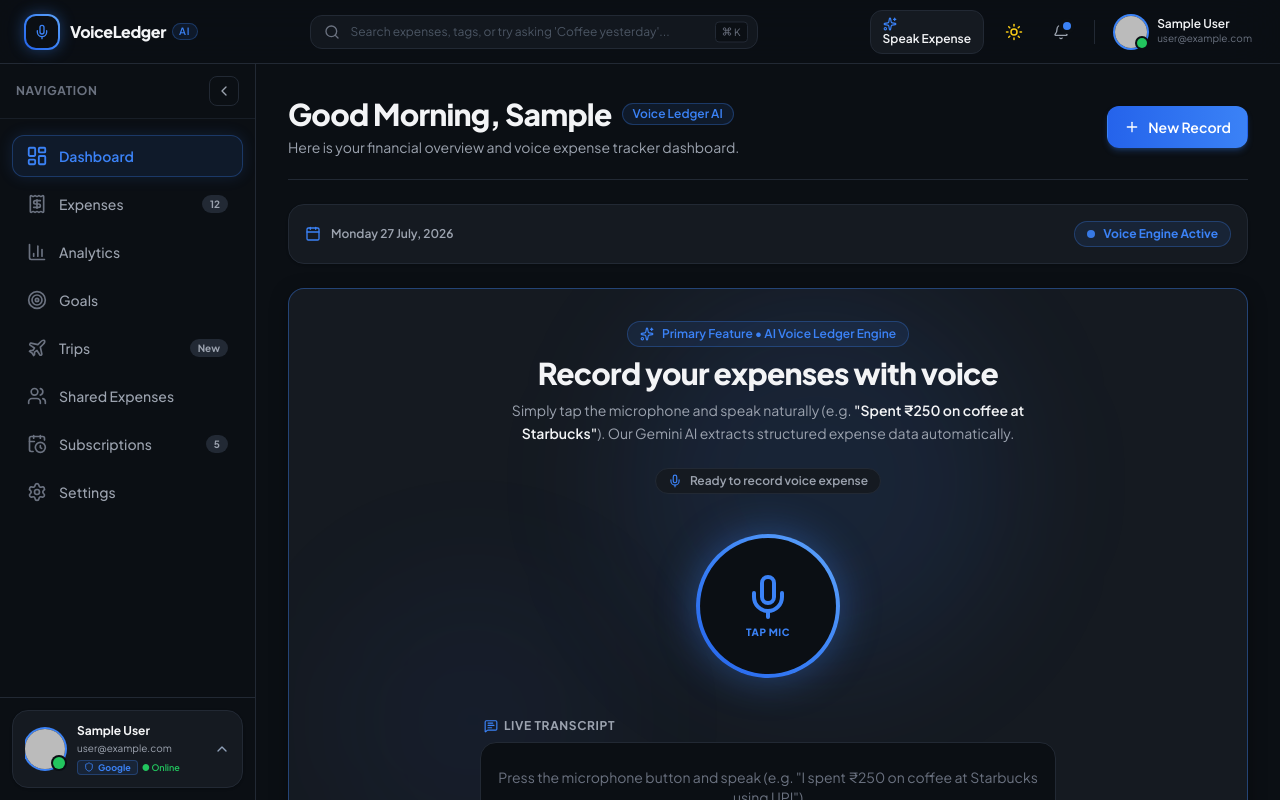
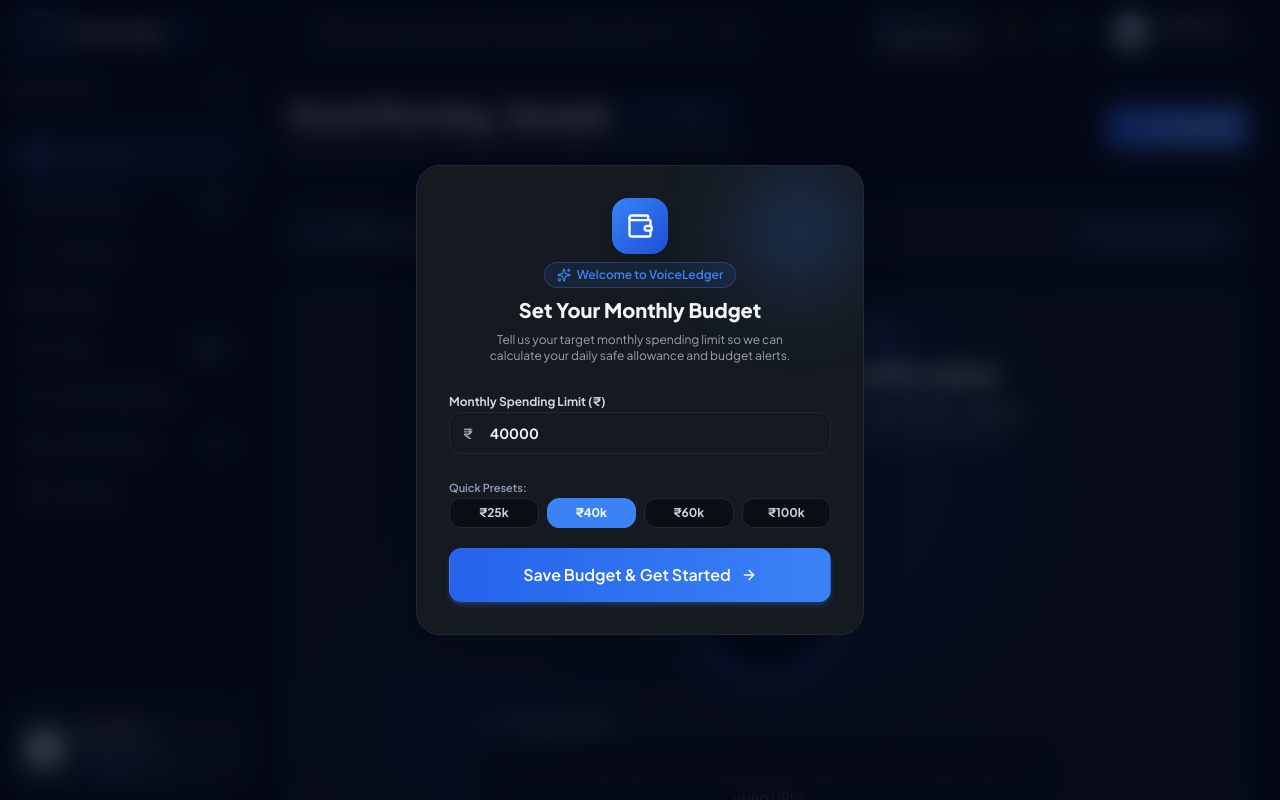
Before and after one commit to shelartanmay75-cyber/VoiceLedger, a React (Vite) app: page / in a window 1280 px wide. Shown: the top 800 px of the page. Built offline with nearby package versions, Linux system fonts and the light colour scheme; no server answers; the database is empty; sample sign-in values are in the browser's storage.

Commit message:
Instant expense loading, new user monthly budget setup modal, and clean slate goals page

```diff
--- /dev/null
+++ b/src/components/modals/MonthlyBudgetSetupModal.tsx
@@ -0,0 +1,117 @@
+import React, { useState } from 'react';
+import { motion, AnimatePresence } from 'framer-motion';
+import { Wallet, Sparkles, ArrowRight } from 'lucide-react';
+import { useData } from '../../context/DataContext';
+import { Button } from '../ui/Button';
+import { Input } from '../ui/Input';
+
+interface MonthlyBudgetSetupModalProps {
+  isOpen: boolean;
+  onClose: () => void;
+}
+
+export const MonthlyBudgetSetupModal: React.FC<MonthlyBudgetSetupModalProps> = ({ isOpen, onClose }) => {
+  const { profile, updateProfile } = useData();
+  const [budgetInput, setBudgetInput] = useState<string>(profile.monthlyBudget?.toString() || '40000');
+  const [isSaving, setIsSaving] = useState(false);
+
+  if (!isOpen) return null;
+
+  const quickOptions = [25000, 40000, 60000, 100000];
+
+  const handleSave = async (e: React.FormEvent) => {
+    e.preventDefault();
+    const numericValue = parseFloat(budgetInput);
+    if (isNaN(numericValue) || numericValue <= 0) return;
+
+    setIsSaving(true);
+    await updateProfile({
+      monthlyBudget: numericValue,
+      hasConfiguredBudget: true,
+    });
+    setIsSaving(false);
+    onClose();
+  };
+
+  return (
+    <AnimatePresence>
+      <div className="fixed inset-0 z-50 flex items-center justify-center p-4 bg-slate-950/70 backdrop-blur-md">
+        <motion.div
+          initial={{ opacity: 0, scale: 0.95, y: 10 }}
+          animate={{ opacity: 1, scale: 1, y: 0 }}
+          exit={{ opacity: 0, scale: 0.95, y: 10 }}
+          className="w-full max-w-md bg-white dark:bg-[#151A21] border border-slate-200 dark:border-[#222934] rounded-3xl shadow-2xl overflow-hidden p-6 sm:p-8 space-y-6 relative"
+        >
+          {/* Top Decorative Glow */}
+          <div className="absolute top-0 right-0 w-32 h-32 bg-[#3B82F6]/20 rounded-full blur-2xl pointer-events-none" />
+
+          <div className="text-center space-y-2 relative z-10">
+            <div className="w-14 h-14 mx-auto rounded-2xl bg-gradient-to-br from-[#3B82F6] to-[#1D4ED8] p-3 flex items-center justify-center shadow-lg text-white">
+              <Wallet className="w-7 h-7" />
+            </div>
+            <div className="inline-flex items-center gap-1.5 px-3 py-1 rounded-full text-xs font-semibold bg-[#3B82F6]/10 text-[#3B82F6] border border-[#3B82F6]/30">
+              <Sparkles className="w-3.5 h-3.5" />
+              <span>Welcome to VoiceLedger</span>
+            </div>
+            <h2 className="text-xl font-extrabold text-slate-900 dark:text-[#F3F4F6]">
+              Set Your Monthly Budget
+            </h2>
+            <p className="text-xs text-slate-500 dark:text-[#9CA3AF] max-w-xs mx-auto">
+              Tell us your target monthly spending limit so we can calculate your daily safe allowance and budget alerts.
+            </p>
+          </div>
+
+          <form onSubmit={handleSave} className="space-y-5 relative z-10">
+            <div className="space-y-2">
+              <label className="text-xs font-bold text-slate-700 dark:text-[#D1D5DB]">
+                Monthly Spending Limit (₹)
+              </label>
+              <Input
+                type="number"
+                value={budgetInput}
+                onChange={(e) => setBudgetInput(e.target.value)}
+                placeholder="40000"
+                leftIcon={<span className="text-sm font-bold text-slate-400">₹</span>}
+                required
+                min="1000"
+                className="text-lg font-bold"
+              />
+            </div>
+
+            {/* Quick Presets */}
+            <div className="space-y-1.5">
+              <span className="text-[11px] font-semibold text-slate-400">Quick Presets:</span>
+              <div className="grid grid-cols-4 gap-2">
+                {quickOptions.map((opt) => (
+                  <button
+                    key={opt}
+                    type="button"
+                    onClick={() => setBudgetInput(opt.toString())}
+                    className={`py-1.5 text-xs font-bold rounded-xl border transition-all ${
+                      budgetInput === opt.toString()
+                        ? 'bg-[#3B82F6] text-white border-[#3B82F6]'
+                        : 'bg-slate-100 dark:bg-[#0B0F14] text-slate-700 dark:text-[#D1D5DB] border-slate-200 dark:border-[#222934] hover:border-[#3B82F6]/50'
+                    }`}
+                  >
+                    ₹{(opt / 1000).toFixed(0)}k
+                  </button>
+                ))}
+              </div>
+            </div>
+
+            <Button
+              type="submit"
+              variant="primary"
+              size="lg"
+              className="w-full font-bold shadow-lg shadow-[#3B82F6]/25"
+              disabled={isSaving}
+              rightIcon={<ArrowRight className="w-4 h-4" />}
+            >
+              {isSaving ? 'Saving...' : 'Save Budget & Get Started'}
+            </Button>
+          </form>
+        </motion.div>
+      </div>
+    </AnimatePresence>
+  );
+};
--- a/src/pages/DashboardPage.tsx
+++ b/src/pages/DashboardPage.tsx
@@ -23,11 +23,15 @@
 import { Button } from '../components/ui/Button';
 import { AddExpenseModal } from '../components/expenses/AddExpenseModal';
 import { VoiceRecorder } from '../components/voice/VoiceRecorder';
+import { MonthlyBudgetSetupModal } from '../components/modals/MonthlyBudgetSetupModal';
 
 export const DashboardPage: React.FC = () => {
   const { user, isGuest } = useAuth();
   const { expenses, goals, profile } = useData();
   const [isAddExpenseModalOpen, setIsAddExpenseModalOpen] = useState(false);
+  const [isBudgetModalOpen, setIsBudgetModalOpen] = useState(true);
+
+  const isNewUserBudgetNeeded = !isGuest && Boolean(user) && !profile.hasConfiguredBudget;
 
   // Dynamic spending calculations from real user expenses
   const totalSpent = expenses.reduce((acc, curr) => acc + curr.amount, 0);
@@ -430,6 +434,12 @@
         isOpen={isAddExpenseModalOpen}
         onClose={() => setIsAddExpenseModalOpen(false)}
       />
+
+      {/* New User Monthly Budget Setup Modal */}
+      <MonthlyBudgetSetupModal
+        isOpen={Boolean(isNewUserBudgetNeeded && isBudgetModalOpen)}
+        onClose={() => setIsBudgetModalOpen(false)}
+      />
     </PageContainer>
   );
 };
--- a/src/pages/GoalsPage.tsx
+++ b/src/pages/GoalsPage.tsx
@@ -10,8 +10,6 @@
   Award,
   Sparkles,
   PieChart,
-  IndianRupee,
-  Calendar as CalendarIcon,
   X,
 } from 'lucide-react';
 import { PageContainer } from '../components/layout/PageContainer';
@@ -19,10 +17,9 @@
 import { Button } from '../components/ui/Button';
 import { Input } from '../components/ui/Input';
 import { useData } from '../context/DataContext';
-import { mockCategoryBudgets } from '../data/mockFeatureData';
 
 export const GoalsPage: React.FC = () => {
-  const { goals, addGoal, depositToGoal } = useData();
+  const { goals, expenses, profile, addGoal, depositToGoal } = useData();
   const [isAddModalOpen, setIsAddModalOpen] = useState(false);
   const [depositGoalId, setDepositGoalId] = useState<string | null>(null);
   const [depositAmount, setDepositAmount] = useState('');
@@ -30,9 +27,8 @@
   // Add goal state
   const [goalTitle, setGoalTitle] = useState('');
   const [targetAmount, setTargetAmount] = useState('');
-  const [targetDate, setTargetDate] = useState('Dec 2026');
-  const [targetDateIso, setTargetDateIso] = useState('2026-12-31');
-  const [goalCategory, setGoalCategory] = useState('Safety');
+  const targetDate = 'Dec 2026';
+  const [targetCategory, setTargetCategory] = useState('Safety');
 
   const totalGoalsSaved = goals.reduce((acc, curr) => acc + curr.currentAmount, 0);
 
@@ -45,9 +41,9 @@
       targetAmount: parseFloat(targetAmount),
       currentAmount: 0,
       targetDate,
-      category: goalCategory,
-      iconName: goalCategory === 'Travel' ? 'Plane' : goalCategory === 'Electronics' ? 'Laptop' : 'ShieldCheck',
-      color: goalCategory === 'Travel' ? 'from-[#F59E0B] to-[#D97706]' : goalCategory === 'Electronics' ? 'from-[#8B5CF6] to-[#6D28D9]' : 'from-[#3B82F6] to-[#1D4ED8]',
+      category: targetCategory,
+      iconName: targetCategory === 'Travel' ? 'Plane' : targetCategory === 'Electronics' ? 'Laptop' : 'ShieldCheck',
+      color: targetCategory === 'Travel' ? 'from-[#F59E0B] to-[#D97706]' : targetCategory === 'Electronics' ? 'from-[#8B5CF6] to-[#6D28D9]' : 'from-[#3B82F6] to-[#1D4ED8]',
     });
 
     setGoalTitle('');
@@ -65,6 +61,7 @@
     setDepositGoalId(null);
     setDepositAmount('');
   };
+
   const getGoalIcon = (iconName: string) => {
     switch (iconName) {
       case 'ShieldCheck':
@@ -77,6 +74,26 @@
         return <Target className="w-6 h-6 text-white" />;
     }
   };
+
+  // Dynamic Category Caps calculated from expenses
+  const categorySpentMap: { [key: string]: number } = {};
+  expenses.forEach((e) => {
+    categorySpentMap[e.category] = (categorySpentMap[e.category] || 0) + e.amount;
+  });
+
+  const categories = ['Food & Beverages', 'Transportation', 'Bills & Subscriptions', 'Shopping', 'Miscellaneous'];
+  const monthlyBudget = profile.monthlyBudget || 40000;
+
+  const dynamicCategoryBudgets = categories.map((cat, idx) => {
+    const allocatedAmount = Math.round(monthlyBudget * (idx === 0 ? 0.35 : idx === 1 ? 0.25 : idx === 2 ? 0.15 : 0.15));
+    const spentAmount = categorySpentMap[cat] || 0;
+    return {
+      id: `cb-${idx}`,
+      category: cat,
+      spentAmount,
+      allocatedAmount,
+    };
+  });
 
   return (
     <PageContainer
@@ -102,7 +119,7 @@
               <div>
                 <span className="text-xs text-slate-500 dark:text-[#9CA3AF]">Goal Health Score</span>
                 <p className="text-2xl font-extrabold text-slate-900 dark:text-[#F3F4F6] mt-0.5">
-                  88 / 100
+                  {goals.length > 0 ? '92 / 100' : '100 / 100'}
                 </p>
               </div>
             </div>
@@ -114,7 +131,7 @@
                 <TrendingUp className="w-6 h-6" />
               </div>
               <div>
-                <span className="text-xs text-slate-500 dark:text-[#9CA3AF]">Total Goals Saved</span>
+                <span className="text-xs text-slate-500 dark:text-[#9CA3AF]">Total Savings Deposited</span>
                 <p className="text-2xl font-extrabold text-slate-900 dark:text-[#F3F4F6] mt-0.5">
                   ₹{totalGoalsSaved.toLocaleString('en-IN')}
                 </p>
@@ -128,9 +145,9 @@
                 <Sparkles className="w-6 h-6" />
               </div>
               <div>
-                <span className="text-xs text-slate-500 dark:text-[#9CA3AF]">Target Velocity</span>
+                <span className="text-xs text-slate-500 dark:text-[#9CA3AF]">Target Status</span>
                 <p className="text-2xl font-extrabold text-slate-900 dark:text-[#F3F4F6] mt-0.5">
-                  On Schedule
+                  {goals.length > 0 ? 'Active Tracking' : 'Clean Slate'}
                 </p>
               </div>
             </div>
@@ -150,13 +167,26 @@
             </span>
           </div>
 
+          {goals.length === 0 ? (
+            <Card className="p-8 text-center flex flex-col items-center justify-center space-y-4 border-dashed">
+              <div className="w-14 h-14 rounded-2xl bg-[#3B82F6]/10 text-[#3B82F6] flex items-center justify-center border border-[#3B82F6]/30">
+                <Target className="w-7 h-7" />
+              </div>
+              <div className="space-y-1 max-w-sm">
+                <h3 className="text-base font-bold text-slate-900 dark:text-[#F3F4F6]">No Savings Goals Set Yet</h3>
+                <p className="text-xs text-slate-500">Create your first target (Emergency Fund, Vacation, Gadgets) to start tracking savings progress!</p>
+              </div>
+              <Button variant="primary" size="md" onClick={() => setIsAddModalOpen(true)} leftIcon={<Plus className="w-4 h-4" />}>
+                Create Your First Goal
+              </Button>
+            </Card>
+          ) : (
             <div className="grid grid-cols-1 md:grid-cols-3 gap-6">
               {goals.map((goal) => {
                 const percentage = Math.min(100, Math.round((goal.currentAmount / goal.targetAmount) * 100));
 
                 return (
                   <Card key={goal.id} hoverable className="flex flex-col justify-between space-y-6">
-                  {/* Top Header */}
                     <div className="flex items-start justify-between gap-3">
                       <div className="flex items-center gap-3">
                         <div
@@ -175,7 +205,6 @@
                       </div>
                     </div>
 
-                  {/* Amount Progress */}
                     <div className="space-y-2">
                       <div className="flex items-center justify-between text-xs">
                         <span className="text-slate-500 dark:text-[#9CA3AF]">Saved So Far</span>
@@ -213,6 +242,7 @@
                 );
               })}
             </div>
+          )}
         </div>
 
         {/* ------------------------------------------------------------- */}
@@ -225,16 +255,15 @@
                 <PieChart className="w-5 h-5 text-[#3B82F6]" />
                 Monthly Category Budget Caps
               </CardTitle>
-              <span className="text-xs font-semibold text-[#3B82F6]">July 2026</span>
+              <span className="text-xs font-semibold text-[#3B82F6]">Current Month</span>
             </div>
             <CardDescription>Allocated monthly spending caps per category</CardDescription>
           </CardHeader>
 
           <CardContent>
             <div className="grid grid-cols-1 sm:grid-cols-2 gap-4">
-              {mockCategoryBudgets.map((b) => {
-                const usedPct = Math.round((b.spentAmount / b.allocatedAmount) * 100);
-                const remaining = b.allocatedAmount - b.spentAmount;
+              {dynamicCategoryBudgets.map((b) => {
+                const usedPct = Math.min(100, Math.round((b.spentAmount / b.allocatedAmount) * 100));
 
                 return (
                   <div
@@ -250,20 +279,16 @@
                       </span>
                     </div>
 
-                    <div className="w-full h-2.5 bg-slate-200 dark:bg-[#222934] rounded-full overflow-hidden">
+                    <div className="w-full h-2 bg-slate-200 dark:bg-[#222934] rounded-full overflow-hidden">
                       <div
                         style={{ width: `${usedPct}%` }}
-                        className={`h-full rounded-full ${
-                          usedPct > 90 ? 'bg-[#EF4444]' : 'bg-[#3B82F6]'
-                        }`}
+                        className={`h-full rounded-full ${usedPct > 90 ? 'bg-[#EF4444]' : 'bg-[#3B82F6]'}`}
                       />
                     </div>
 
-                    <div className="flex items-center justify-between text-xs text-slate-500 dark:text-[#9CA3AF]">
+                    <div className="flex items-center justify-between text-xs text-slate-500">
                       <span>Spent: ₹{b.spentAmount.toLocaleString('en-IN')}</span>
-                      <span className="font-semibold text-[#22C55E]">
-                        ₹{remaining.toLocaleString('en-IN')} left
-                      </span>
+                      <span>Cap: ₹{b.allocatedAmount.toLocaleString('en-IN')}</span>
                     </div>
                   </div>
                 );
@@ -273,82 +298,100 @@
         </Card>
       </div>
 
-      {/* CREATE GOAL MODAL */}
+      {/* Create Goal Modal */}
       <AnimatePresence>
         {isAddModalOpen && (
-          <div className="fixed inset-0 z-50 flex items-center justify-center p-4">
-            <motion.div initial={{ opacity: 0 }} animate={{ opacity: 1 }} exit={{ opacity: 0 }} onClick={() => setIsAddModalOpen(false)} className="fixed inset-0 bg-slate-900/60 backdrop-blur-sm" />
-            <motion.div initial={{ opacity: 0, scale: 0.95 }} animate={{ opacity: 1, scale: 1 }} exit={{ opacity: 0, scale: 0.95 }} className="relative z-10 w-full max-w-md bg-white dark:bg-[#151A21] border border-slate-200 dark:border-[#222934] rounded-3xl p-6 shadow-2xl space-y-4">
-              <div className="flex items-center justify-between pb-3 border-b border-slate-100 dark:border-[#222934]">
-                <h3 className="text-lg font-bold text-slate-900 dark:text-[#F3F4F6]">Create Savings Goal</h3>
-                <button onClick={() => setIsAddModalOpen(false)} className="p-1 text-slate-400 hover:text-slate-900 dark:hover:text-white"><X className="w-5 h-5" /></button>
+          <div className="fixed inset-0 z-50 flex items-center justify-center p-4 bg-slate-950/70 backdrop-blur-md">
+            <motion.div
+              initial={{ opacity: 0, scale: 0.95 }}
+              animate={{ opacity: 1, scale: 1 }}
+              exit={{ opacity: 0, scale: 0.95 }}
+              className="w-full max-w-md bg-white dark:bg-[#151A21] border border-slate-200 dark:border-[#222934] rounded-3xl p-6 space-y-6 relative"
+            >
+              <div className="flex items-center justify-between border-b border-slate-200 dark:border-[#222934] pb-4">
+                <h3 className="text-lg font-extrabold text-slate-900 dark:text-[#F3F4F6]">Create Savings Target</h3>
+                <button onClick={() => setIsAddModalOpen(false)} className="text-slate-400 hover:text-slate-200">
+                  <X className="w-5 h-5" />
+                </button>
               </div>
+
               <form onSubmit={handleCreateGoal} className="space-y-4">
-                <Input label="Goal Title" placeholder="e.g. Goa Trip, New iPhone" value={goalTitle} onChange={(e) => setGoalTitle(e.target.value)} required />
-                <Input label="Target Amount (₹)" type="number" placeholder="50000" value={targetAmount} onChange={(e) => setTargetAmount(e.target.value)} leftIcon={<IndianRupee className="w-4 h-4" />} required />
-                <div className="flex flex-col gap-1.5">
-                  <label className="text-xs font-medium text-slate-600 dark:text-[#9CA3AF]">Category</label>
+                <div className="space-y-1">
+                  <label className="text-xs font-bold text-slate-700 dark:text-[#D1D5DB]">Goal Title</label>
+                  <Input
+                    value={goalTitle}
+                    onChange={(e) => setGoalTitle(e.target.value)}
+                    placeholder="e.g. New Laptop Fund"
+                    required
+                  />
+                </div>
+
+                <div className="space-y-1">
+                  <label className="text-xs font-bold text-slate-700 dark:text-[#D1D5DB]">Target Amount (₹)</label>
+                  <Input
+                    type="number"
+                    value={targetAmount}
+                    onChange={(e) => setTargetAmount(e.target.value)}
+                    placeholder="50000"
+                    required
+                  />
+                </div>
+
+                <div className="space-y-1">
+                  <label className="text-xs font-bold text-slate-700 dark:text-[#D1D5DB]">Category</label>
                   <select
-                    value={goalCategory}
-                    onChange={(e) => setGoalCategory(e.target.value)}
-                    className="w-full bg-slate-50 dark:bg-[#151A21] text-slate-900 dark:text-[#F3F4F6] text-xs rounded-xl border border-slate-200 dark:border-[#222934] px-3 py-2.5 outline-none cursor-pointer"
+                    value={targetCategory}
+                    onChange={(e) => setTargetCategory(e.target.value)}
+                    className="w-full h-11 px-4 rounded-xl bg-slate-100 dark:bg-[#0B0F14] border border-slate-200 dark:border-[#222934] text-sm font-semibold text-slate-900 dark:text-[#F3F4F6]"
                   >
                     <option value="Safety">Safety & Emergency</option>
                     <option value="Travel">Travel & Vacation</option>
                     <option value="Electronics">Electronics & Gadgets</option>
+                    <option value="General">General Savings</option>
                   </select>
                 </div>
-                <div className="flex flex-col gap-1.5">
-                  <label className="text-xs font-semibold text-slate-700 dark:text-[#9CA3AF]">Target Date (Calendar Picker)</label>
-                  <div className="relative flex items-center cursor-pointer" onClick={(e) => {
-                    const input = e.currentTarget.querySelector('input');
-                    if (input) {
-                      try { if ('showPicker' in input) (input as any).showPicker(); } catch (_) {}
-                    }
-                  }}>
-                    <CalendarIcon className="w-4 h-4 absolute left-3.5 text-[#3B82F6] pointer-events-none" />
-                    <input
-                      type="date"
-                      value={targetDateIso}
-                      onChange={(e) => {
-                        const val = e.target.value;
-                        setTargetDateIso(val);
-                        if (val) {
-                          const d = new Date(val);
-                          const formatted = d.toLocaleDateString('en-US', { month: 'short', year: 'numeric' });
-                          setTargetDate(formatted);
-                        }
-                      }}
-                      className="w-full bg-slate-50 dark:bg-[#151A21] text-slate-900 dark:text-[#F3F4F6] text-xs sm:text-sm font-semibold rounded-xl border border-slate-200 dark:border-[#222934] pl-10 pr-4 py-2.5 outline-none focus:border-[#3B82F6]/50 focus:ring-2 focus:ring-[#3B82F6]/30 transition-all cursor-pointer"
-                    />
-                  </div>
-                </div>
-                <div className="pt-3 flex justify-end gap-2">
-                  <Button type="button" variant="ghost" onClick={() => setIsAddModalOpen(false)}>Cancel</Button>
-                  <Button type="submit" variant="primary">Save Goal</Button>
-                </div>
+
+                <Button type="submit" variant="primary" size="md" className="w-full">
+                  Create Savings Target
+                </Button>
               </form>
             </motion.div>
           </div>
         )}
       </AnimatePresence>
 
-      {/* DEPOSIT MODAL */}
+      {/* Deposit Modal */}
       <AnimatePresence>
         {depositGoalId && (
-          <div className="fixed inset-0 z-50 flex items-center justify-center p-4">
-            <motion.div initial={{ opacity: 0 }} animate={{ opacity: 1 }} exit={{ opacity: 0 }} onClick={() => setDepositGoalId(null)} className="fixed inset-0 bg-slate-900/60 backdrop-blur-sm" />
-            <motion.div initial={{ opacity: 0, scale: 0.95 }} animate={{ opacity: 1, scale: 1 }} exit={{ opacity: 0, scale: 0.95 }} className="relative z-10 w-full max-w-sm bg-white dark:bg-[#151A21] border border-slate-200 dark:border-[#222934] rounded-3xl p-6 shadow-2xl space-y-4">
-              <div className="flex items-center justify-between pb-3 border-b border-slate-100 dark:border-[#222934]">
-                <h3 className="text-lg font-bold text-slate-900 dark:text-[#F3F4F6]">Deposit to Goal</h3>
-                <button onClick={() => setDepositGoalId(null)} className="p-1 text-slate-400 hover:text-slate-900 dark:hover:text-white"><X className="w-5 h-5" /></button>
+          <div className="fixed inset-0 z-50 flex items-center justify-center p-4 bg-slate-950/70 backdrop-blur-md">
+            <motion.div
+              initial={{ opacity: 0, scale: 0.95 }}
+              animate={{ opacity: 1, scale: 1 }}
+              exit={{ opacity: 0, scale: 0.95 }}
+              className="w-full max-w-sm bg-white dark:bg-[#151A21] border border-slate-200 dark:border-[#222934] rounded-3xl p-6 space-y-6 relative"
+            >
+              <div className="flex items-center justify-between border-b border-slate-200 dark:border-[#222934] pb-4">
+                <h3 className="text-base font-extrabold text-slate-900 dark:text-[#F3F4F6]">Deposit Funds</h3>
+                <button onClick={() => setDepositGoalId(null)} className="text-slate-400 hover:text-slate-200">
+                  <X className="w-5 h-5" />
+                </button>
               </div>
+
               <form onSubmit={handleDeposit} className="space-y-4">
-                <Input label="Deposit Amount (₹)" type="number" placeholder="1000" value={depositAmount} onChange={(e) => setDepositAmount(e.target.value)} leftIcon={<IndianRupee className="w-4 h-4" />} required />
-                <div className="pt-3 flex justify-end gap-2">
-                  <Button type="button" variant="ghost" onClick={() => setDepositGoalId(null)}>Cancel</Button>
-                  <Button type="submit" variant="primary">Confirm Deposit</Button>
+                <div className="space-y-1">
+                  <label className="text-xs font-bold text-slate-700 dark:text-[#D1D5DB]">Deposit Amount (₹)</label>
+                  <Input
+                    type="number"
+                    value={depositAmount}
+                    onChange={(e) => setDepositAmount(e.target.value)}
+                    placeholder="1000"
+                    required
+                  />
                 </div>
+
+                <Button type="submit" variant="primary" size="md" className="w-full">
+                  Confirm Deposit
+                </Button>
               </form>
             </motion.div>
           </div>
--- a/src/types/backend.ts
+++ b/src/types/backend.ts
@@ -9,6 +9,7 @@
   monthlyBudget: number;
   currency: string;
   theme: 'dark' | 'light';
+  hasConfiguredBudget?: boolean;
 }
 
 export interface AppStateData {
```
Also changed, not shown: src/services/expenseService.ts (+19 -14 lines). Lines whose indentation alone changed are shown as unchanged.
